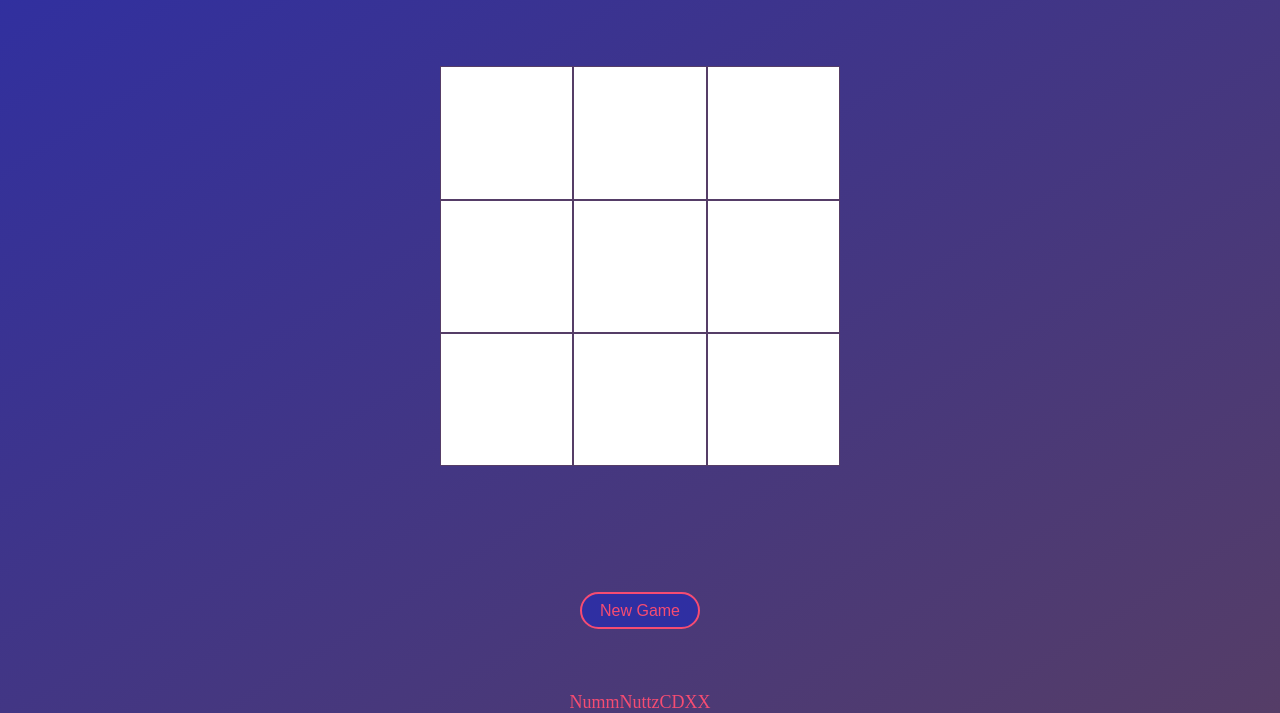
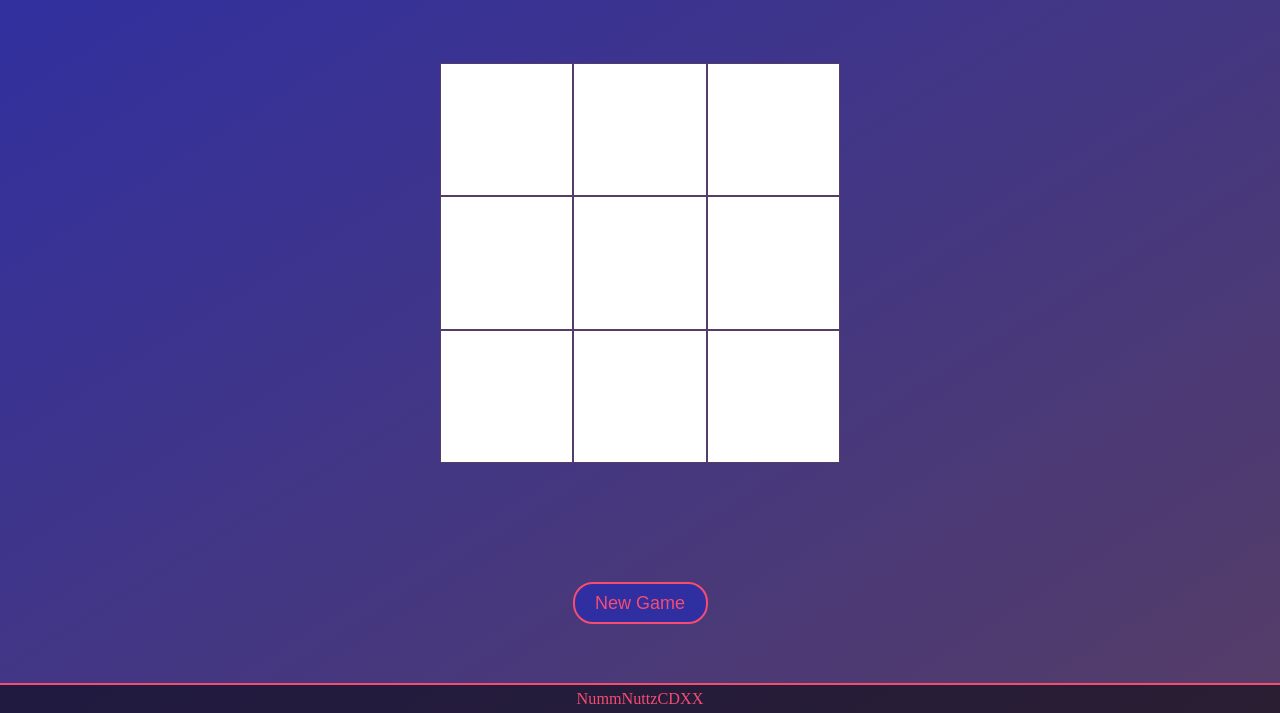
Before and after one commit to NummNuttzCDXX/tic-tac-toe, a plain HTML site: page index.html in a window 1280 px wide. Shown: the part 87-800 px from the top of the page. Drawn offline with Linux system fonts and the light colour scheme.

Commit message:
Style footer -- size, colors, border

```diff
--- a/style.css
+++ b/style.css
@@ -1,7 +1,10 @@
+html {
+    font-size: 18px;
+}
+
 body {
     margin: 0;
     height: 100vh;
-    font-size: 18px;
     color: var(--accentLT);
 
     --main: #2f2fa2;
@@ -63,3 +66,16 @@ body {
     background-color: var(--accentLT);
     color: var(--main);
 }
+
+footer {
+    width: 100%;
+    height: 1.8rem;
+    font-size: .9rem;
+
+    border-top: 2px solid var(--accentLT);
+    background-color: rgba(0, 0, 0, 0.51);
+
+    display: flex;
+    justify-content: center;
+    align-items: center;
+}
```
